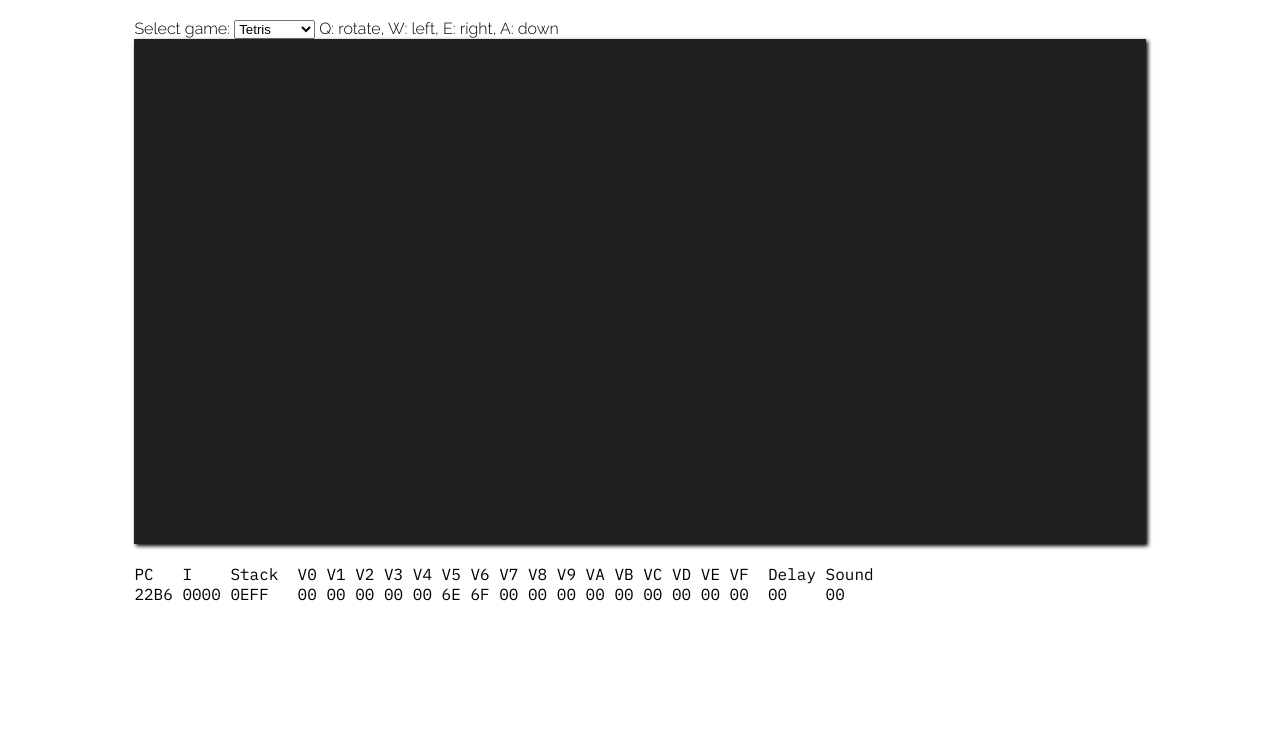
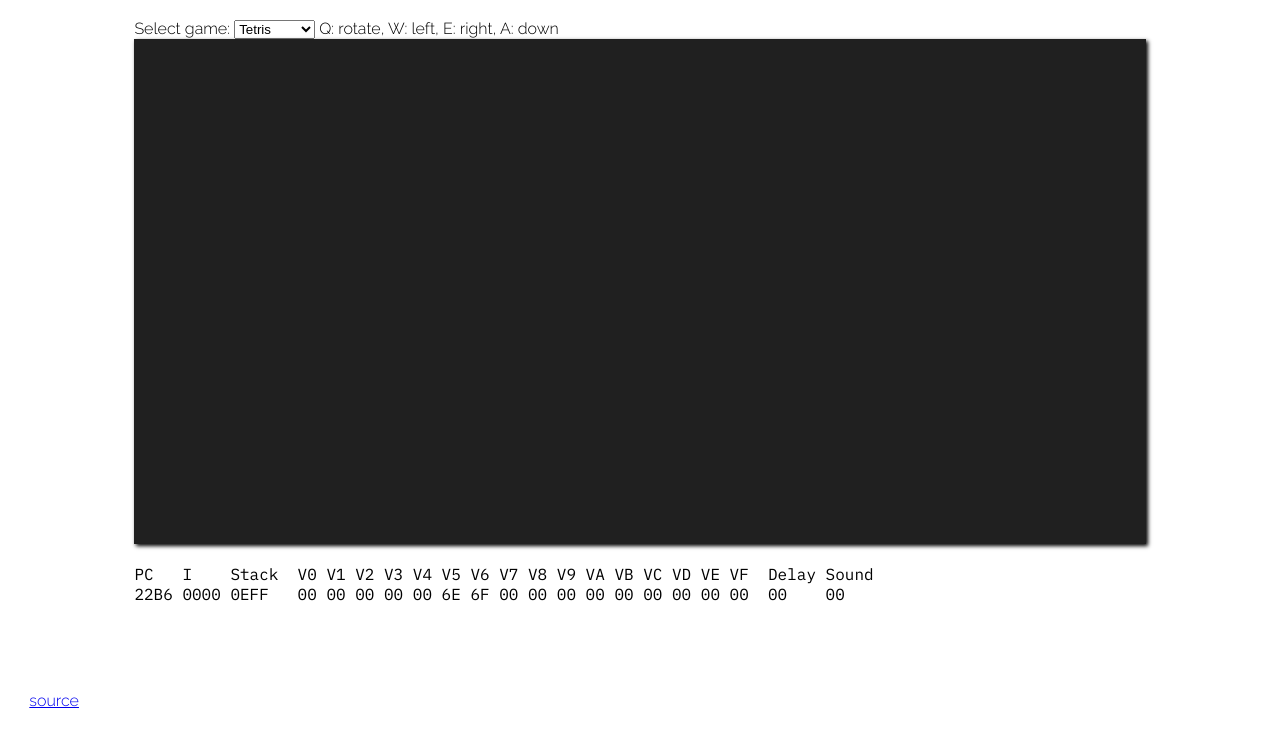
Before and after one commit to steinivox/Chip8, a plain HTML site: page index.html in a window 1280 px wide. Shown: the part 61-800 px from the top of the page. Drawn offline with Linux system fonts and the light colour scheme; no server answers.

Commit message:
added link to source

```diff
--- a/index.html
+++ b/index.html
@@ -51,6 +51,7 @@
         <span class="hints">Q: rotate, W: left, E: right, A: down</span>
         <canvas></canvas>
         <pre class="info"></pre>
+        <footer><a href="https://github.com/steinivox/Chip8">source</a></footer>
     </div>
     <script type="module" src="main.js"></script>
 </body>
```
